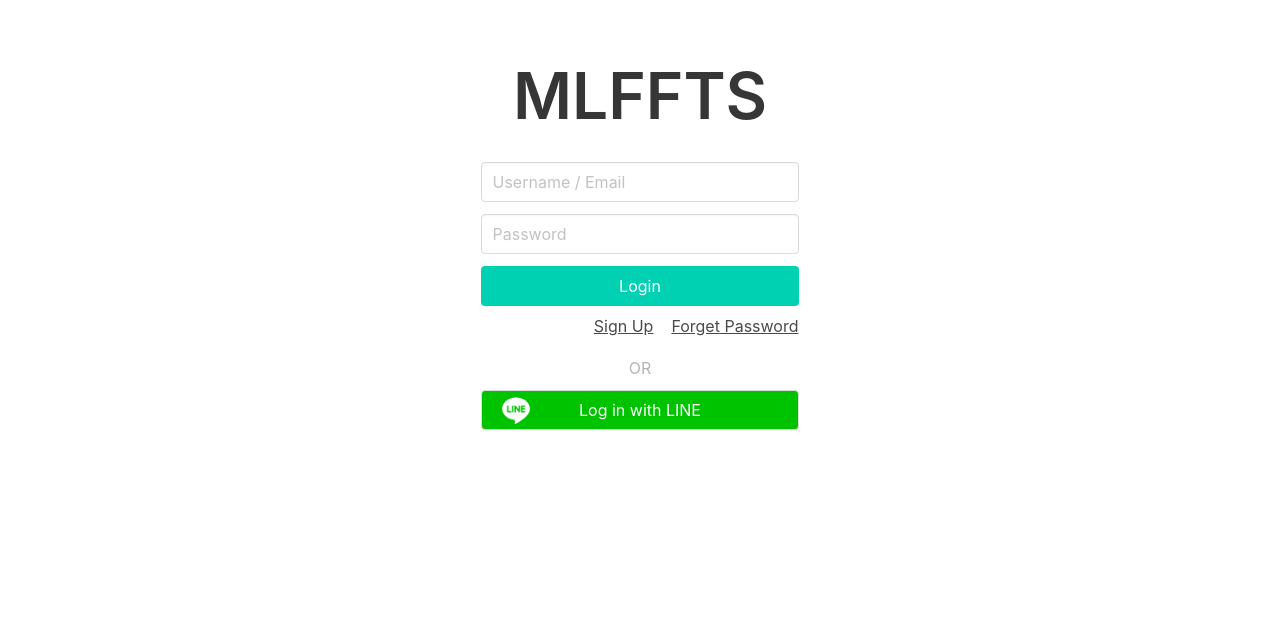
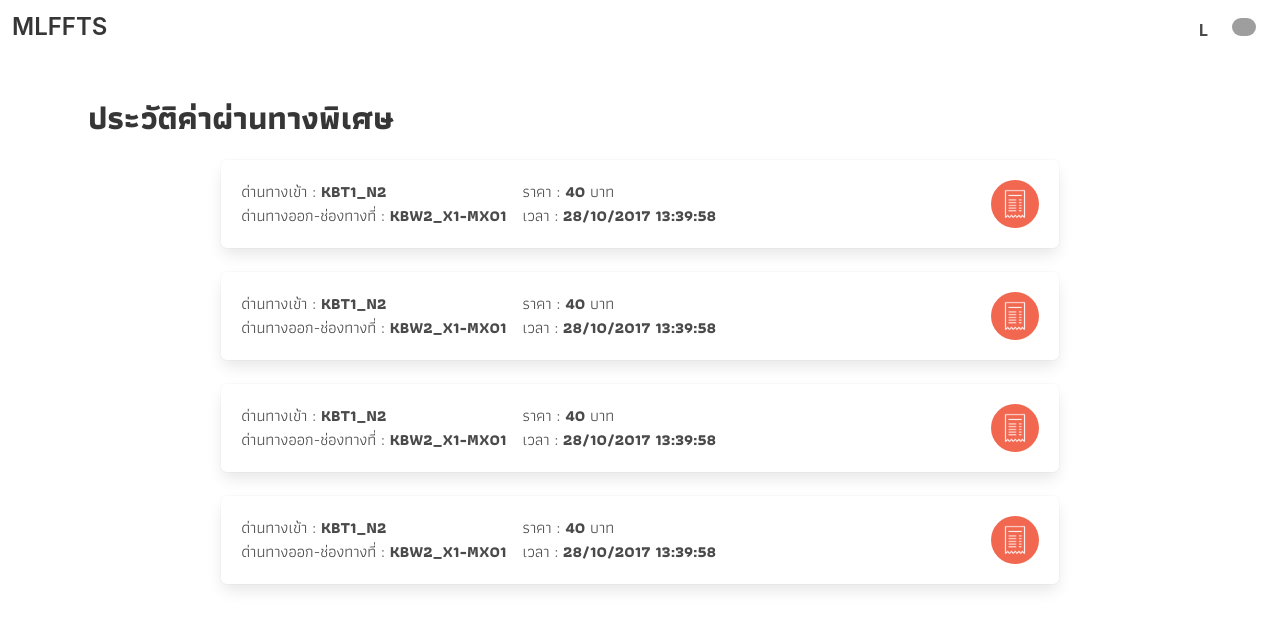
Before and after one commit to laeious/mlffts-web, a React (Create React App) app: page / in a window 1280 px wide. Shown: the top 628 px of the page. Built offline with nearby package versions, Linux system fonts and the light colour scheme; grey boxes are pictures that could not be loaded.

Commit message:
add rcpt

```diff
--- a/public/index.html
+++ b/public/index.html
@@ -3,6 +3,7 @@
   <head>
     <meta charset="utf-8" />
     <link rel="icon" href="%PUBLIC_URL%/favicon.ico" />
+    <link href="https://fonts.googleapis.com/css?family=Athiti:400,700&display=swap" rel="stylesheet">
     <meta name="viewport" content="width=device-width, initial-scale=1" />
     <meta name="theme-color" content="#000000" />
     <meta
--- a/src/App.css
+++ b/src/App.css
@@ -37,3 +37,6 @@
   padding-bottom: 1.5rem;
   padding-top: 0.5rem;
 }
+.athiti {
+  font-family: 'Athiti', sans-serif;
+}
--- /dev/null
+++ b/src/components/Card.js
@@ -0,0 +1,33 @@
+import React from 'react';
+
+function Card(props) {
+    return (
+        <div className="columns is-centered">
+        <div className="column is-11">
+            <div className="box">
+                <div className="media">
+                    <div className="media-left">
+                        <p>ด่านทางเข้า : <b>KBT1_N2</b> </p>
+                        <p>ด่านทางออก-ช่องทางที่ : <b>KBW2_X1-MX01</b></p>
+                    </div>
+                    <div className="media-content">
+                        <p>ราคา : <b>40</b> บาท</p>
+                        <p>เวลา : <b>28/10/2017  13:39:58</b></p>
+                    </div>
+                    <div className="media-right">
+
+                        <a className="">
+                            <figure class="image is-48x48">
+                                <img class="is-rounded" src="/images/receipt.png" />
+                            </figure></a>
+                    </div>
+                </div>
+
+
+            </div>
+        </div>
+    </div>
+    )
+}
+
+export default Card;
--- a/src/components/Home.js
+++ b/src/components/Home.js
@@ -1,11 +1,12 @@
-import React from 'react'
+import React from 'react';
+import Card from './Card';
 
 class Home extends React.Component {
 
     render() {
         return (
-            <div className="container">
-                <section class="hero">
+            <div className="section athiti">
+                {/* <section class="hero">
                     <div class="hero-body-l">
                         <div class="container">
                             <h1 class="title is-3">
@@ -16,7 +17,17 @@
                             </h2>
                         </div>
                     </div>
-                </section>
+                </section> */}
+
+                <h1 class="title is-3">ประวัติค่าผ่านทางพิเศษ</h1>
+                <div className="columns is-centered">
+                    <div className="column is-10">
+                       <Card />
+                       <Card />
+                       <Card />
+                       <Card />
+                    </div>
+                </div>
             </div>
         )
     }
--- a/src/components/Index.js
+++ b/src/components/Index.js
@@ -11,14 +11,14 @@
     constructor(props) {
         super(props);
         this.state = {
-            isChecked: false,
-            user: null,
+            // isChecked: false,
+            // user: null,
             firstTime: true,
-            // user: {
-            //     name: 'L',
-            //     picture: "https://profile.line-scdn.net/0hu3Y5-57bKhxkTAH5A2pVS1gJJHETYixUHH5hfhZMfH8bfD9LCi1jKkBEc3gee2lPUCtiLUZOcCpA"
-            // },
-            // isChecked: true,
+            user: {
+                name: 'L',
+                picture: "https://profile.line-scdn.net/0hu3Y5-57bKhxkTAH5A2pVS1gJJHETYixUHH5hfhZMfH8bfD9LCi1jKkBEc3gee2lPUCtiLUZOcCpA"
+            },
+            isChecked: true,
         }
     }
 
@@ -93,35 +93,35 @@
                                 <div className="column is-7 has-text-centered">
                                     <div className="field">
                                         <p className="control">
-                                            <input className="input" type="email" placeholder="Username / Email" />
+                                            <input className="input" type="email" placeholder="อีเมลล์" />
                                         </p>
                                     </div>
                                     <div className="field">
                                         <p className="control">
-                                            <input className="input" type="password" placeholder="Password" />
+                                            <input className="input" type="password" placeholder="รหัสผ่าน" />
                                         </p>
                                     </div>
-                                    <button className="button is-primary is-fullwidth">Login</button>
+                                    <button className="button is-primary is-fullwidth">เข้าสู่ระบบ</button>
                                     <div className="columns is-marginless">
                                         <div className="column is-paddingless">
 
                                             <div className="move-right">
-                                                <button className="button is-text has-text-grey-dark link-btn">Sign Up</button>
-                                                <button className="button is-text has-text-grey-dark link-btn">Forget Password</button>
+                                                <button className="button is-text has-text-grey-dark link-btn">สมัครสมาชิก</button>
+                                                <button className="button is-text has-text-grey-dark link-btn">ลืมรหัสผ่าน</button>
                                             </div>
 
                                         </div>
                                     </div>
 
                                     <div className="btw">
-                                        <span className="has-text-grey-light">OR</span>
+                                        <span className="has-text-grey-light">หรือ</span>
                                     </div>
 
 
                                     <a className="button line-btn is-fullwidth"
                                         href="https://access.line.me/oauth2/v2.1/authorize?response_type=code&client_id=1653327020&redirect_uri=https%3A%2F%2Fmlffts-web.herokuapp.com%2F&state=12345abcde&scope=openid%20email%20openid%20profile&nonce=09876xyz&fbclid=IwAR0VqDjgpsd4pcFGAqcD858ZiTyfE3hlgvptz3sMRaPDWVolguwpHpdgRCs"
                                     >
-                                        Log in with LINE
+                                        เข้าสู่ระบบผ่าน LINE
                                     </a>
 
                                 </div>
--- a/src/components/Navbar.js
+++ b/src/components/Navbar.js
@@ -4,7 +4,11 @@
     return (
         <nav class="navbar  is-fixed-top" role="navigation" aria-label="main navigation">
             <div class="navbar-brand">
-                {/* <p className="label">MLFFTS</p> */}
+                <a class="navbar-item is-test">
+                    <h1 class="title is-4">
+                        MLFFTS
+                    </h1>
+                </a>
             </div>
             <div class="navbar-menu">
                 <div class="navbar-end">
```
Also changed, not shown: public/images/receipt.png (added).
